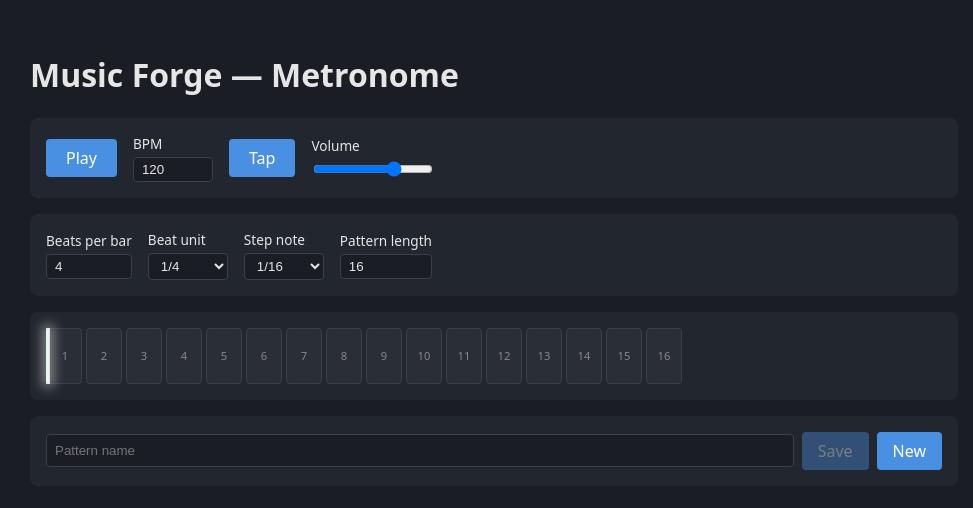
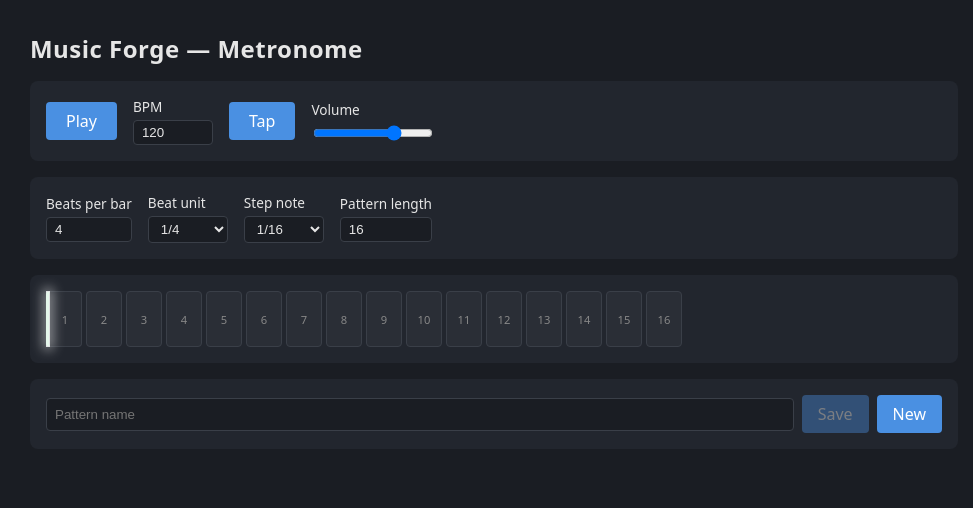
Before and after one commit to EdgarH78/music-forge, a React (Vite) app: page / in a window 1280 px wide. Shown: the top 508 px of the page, without its empty margins (146-1119 px from the left). Built offline with nearby package versions, Linux system fonts and the light colour scheme.

Commit message:
feat(ui): assemble full app layout with audio-blocked banner

```diff
--- a/src/App.module.css
+++ b/src/App.module.css
@@ -7,3 +7,18 @@
   background: #1a1d23;
   min-height: 100vh;
 }
+
+.heading {
+  margin: 0 0 1rem;
+  font-size: 1.5rem;
+  letter-spacing: 0.02em;
+}
+
+.banner {
+  background: #c66;
+  color: white;
+  padding: 0.5rem 1rem;
+  border-radius: 4px;
+  margin-bottom: 1rem;
+  cursor: pointer;
+}
--- a/src/App.tsx
+++ b/src/App.tsx
@@ -13,6 +13,7 @@ export default function App() {
   const [state, dispatch] = useReducer(reducer, initialState);
   const engine = useMetronomeEngine();
   const [, force] = useState(0);
+  const [audioBlocked, setAudioBlocked] = useState(false);
 
   useSyncEngine(engine, state.settings);
 
@@ -26,14 +27,26 @@ export default function App() {
   }, [state.library]);
 
   const togglePlay = async () => {
+    try {
       if (engine.isPlaying()) engine.stop();
       else await engine.start();
+      setAudioBlocked(false);
+    } catch {
+      setAudioBlocked(true);
+    }
     force((n) => n + 1);
   };
 
   return (
     <main className={styles.app}>
-      <h1>Music Forge — Metronome</h1>
+      <h1 className={styles.heading}>Music Forge — Metronome</h1>
+
+      {audioBlocked && (
+        <div className={styles.banner} onClick={() => setAudioBlocked(false)}>
+          Click anywhere to enable audio.
+        </div>
+      )}
+
       <TransportControls
         bpm={state.settings.bpm}
         masterVolume={state.settings.masterVolume}
@@ -41,7 +54,9 @@ export default function App() {
         onPlayToggle={togglePlay}
         dispatch={dispatch}
       />
+
       <MeterControls pattern={state.settings.pattern} dispatch={dispatch} />
+
       <PatternGrid
         pattern={state.settings.pattern}
         bpm={state.settings.bpm}
@@ -49,11 +64,13 @@ export default function App() {
         isPlaying={engine.isPlaying()}
         dispatch={dispatch}
       />
+
       <PatternLibrary
         library={state.library}
         currentPatternName={state.settings.pattern.name}
         dispatch={dispatch}
       />
+
       <KeyboardHandler bpm={state.settings.bpm} onPlayToggle={togglePlay} dispatch={dispatch} />
     </main>
   );
```
Lines whose indentation alone changed are shown as unchanged.
